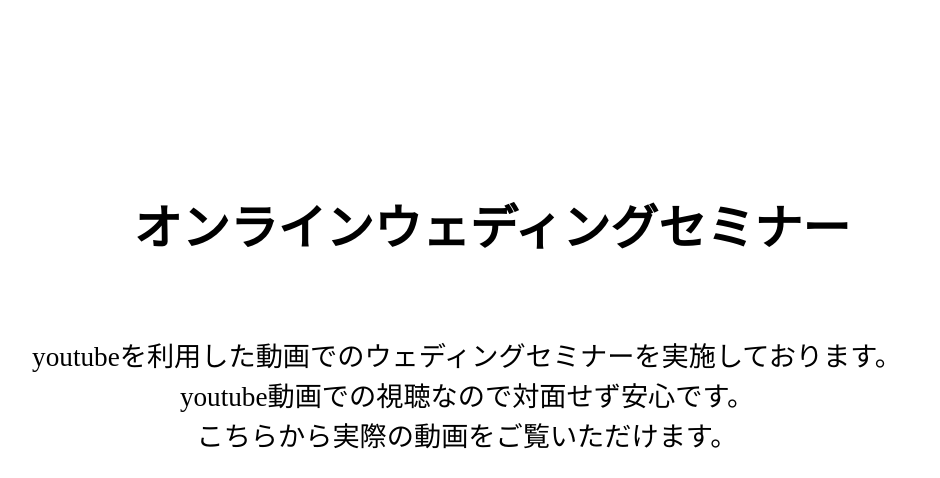
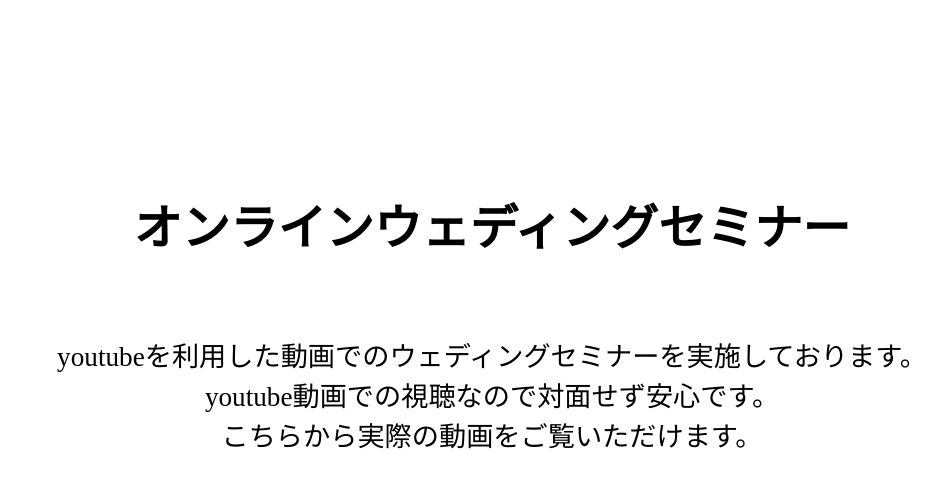
Before and after one commit to 14rep3/14rep3.github.io, a plain HTML site: page index.html in a window 1280 px wide. Shown: the part 1706-2184 px from the top of the page, without its empty margins (148-1088 px from the left). Drawn offline with Linux system fonts and the light colour scheme.

Commit message:
Update style.css

```diff
--- a/style.css
+++ b/style.css
@@ -93,6 +93,6 @@ h2{
 .youtube-text{
   font-size: 170%;
   margin-right: 50px;
-  magin-left: 50px;
+  margin-left: 50px;
   text-align: center;
 }
```
